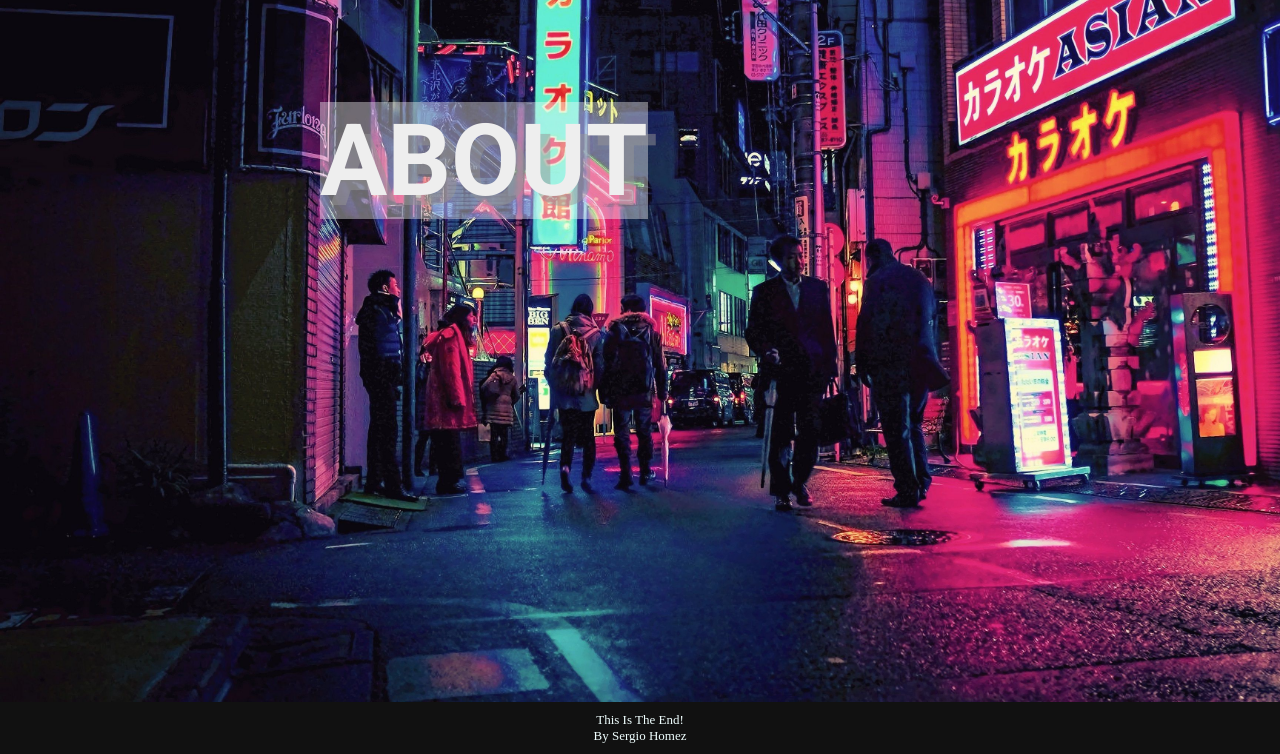
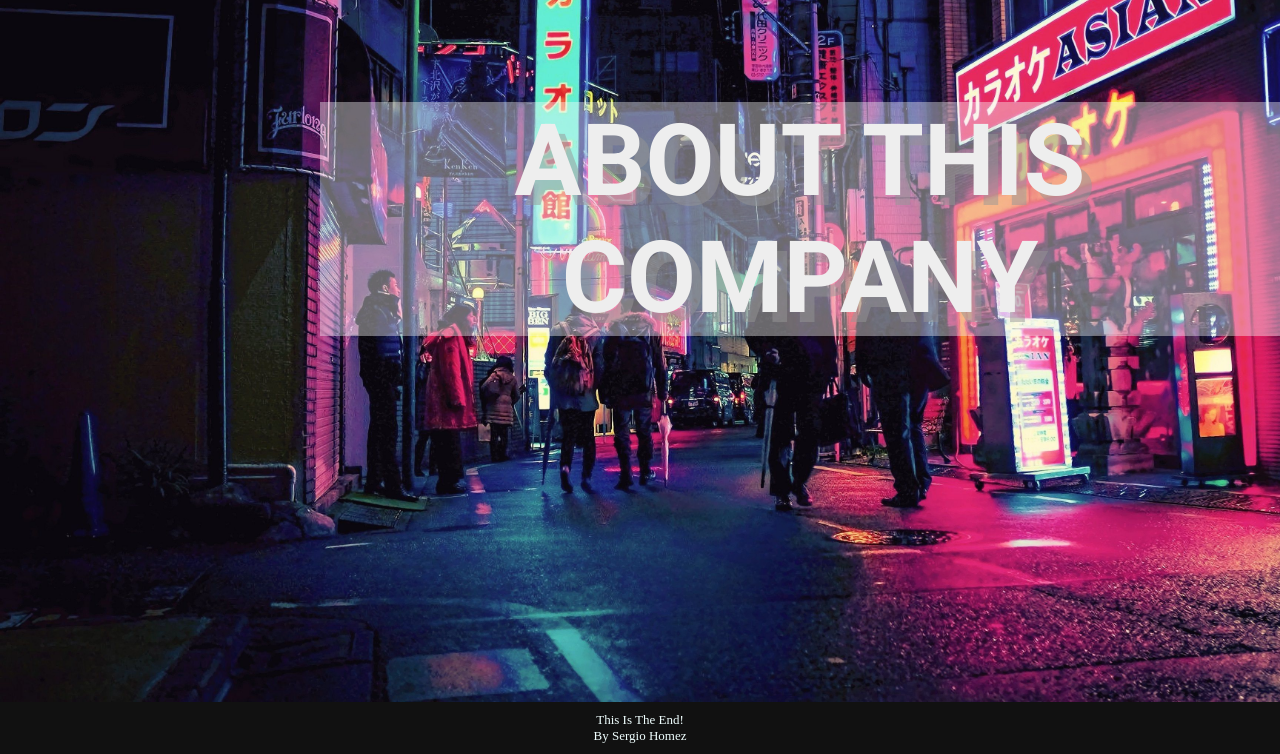
Before and after one commit to sergiohgh/test, a plain HTML site: page about.html in a window 1280 px wide. Shown: the part 98-852 px from the top of the page. Drawn offline with Linux system fonts and the light colour scheme.

Commit message:
added about info

```diff
--- a/about.html
+++ b/about.html
@@ -20,7 +20,7 @@
             </nav>
             <!--content-->
             <div class="center">
-                <h1>about</h1>
+                <h1>about this company</h1>
 
             </div>
 
```
